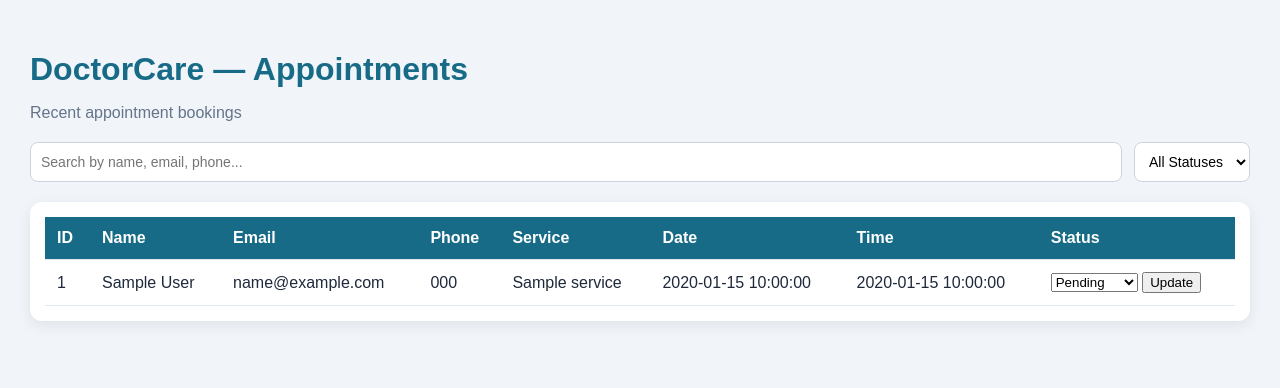
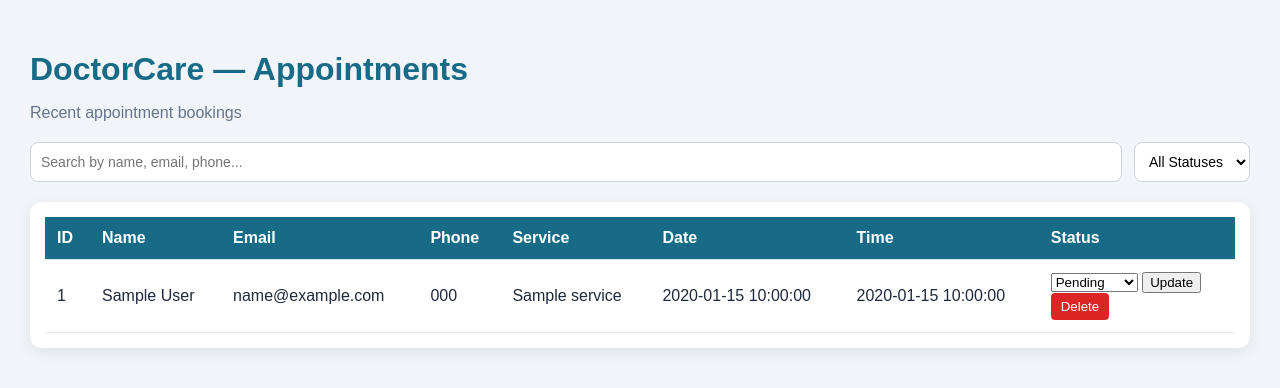
Before and after one commit to GauravPatel147/dr-booking-website, a Flask app: page /admin in a window 1280 px wide. Shown: the top 388 px of the page. Run offline with Flask 3, Linux system fonts and the light colour scheme; the visitor is signed in with stand-in values (Sample User, id 1); a database or web service that is not in the repository returns one stand-in record (values such as "Sample title"); some libraries are stand-ins or nearby versions.

Commit message:
Add delete appointment button

```diff
--- a/templates/admin.html
+++ b/templates/admin.html
@@ -126,6 +126,13 @@ tbody tr:hover {
 
             <button type="submit">Update</button>
         </form>
+        <form action="/delete_appointment" method="POST"
+      onsubmit="return confirm('Kya aap is appointment ko delete karna chahte hain?');">
+    <input type="hidden" name="appointment_id" value="{{ a[0] }}">
+    <button type="submit" style="background:#dc2626;color:white;border:none;padding:6px 10px;border-radius:4px;cursor:pointer;">
+        Delete
+    </button>
+</form>
     </td>
 </tr>
 {% endfor %}
```
